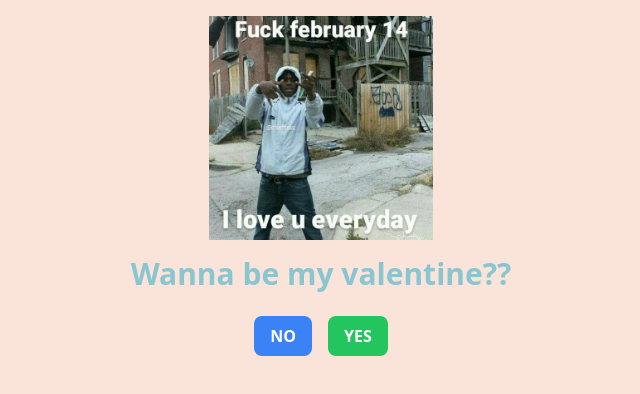
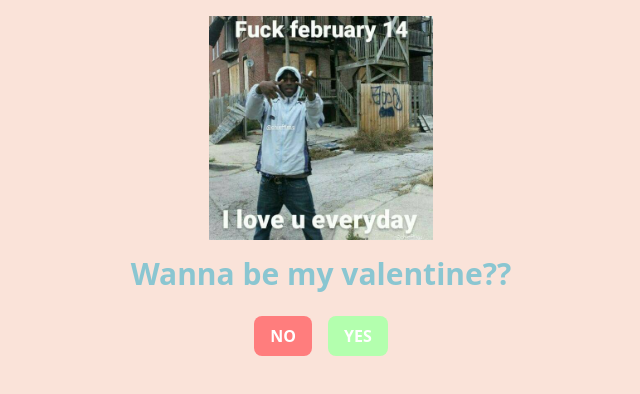
Before and after one commit to bimorajendraa/valentine, a React (Vite) app: page / in a window 1280 px wide. Shown: the top 394 px of the page, without its empty margins (319-959 px from the left). Built offline with nearby package versions, Linux system fonts and the light colour scheme.

Commit message:
update button color

```diff
--- a/src/components/button.jsx
+++ b/src/components/button.jsx
@@ -3,7 +3,7 @@ import React from "react";
 function Button({ onClick }) {
   return (
     <button
-      className="py-2 px-4 bg-blue-500 text-white font-semibold rounded-lg transition-all duration-300"
+      className="py-2 px-4 bg-[#FF7D7D] text-white font-semibold rounded-lg transition-all duration-300"
       onClick={onClick}
     >
       NO
--- a/src/components/otherbutton.jsx
+++ b/src/components/otherbutton.jsx
@@ -6,7 +6,7 @@ function OtherButton({ onClick, size }) {
     <button
       onClick={onClick}
       style={{ fontSize: `${size}rem` }}
-      className="py-2 px-4 bg-green-500 text-white font-semibold rounded-lg transition-all duration-300 ml-4"
+      className="py-2 px-4 bg-[#B3FFAE] text-white font-semibold rounded-lg transition-all duration-300 ml-4"
     >
       YES
     </button>
```
